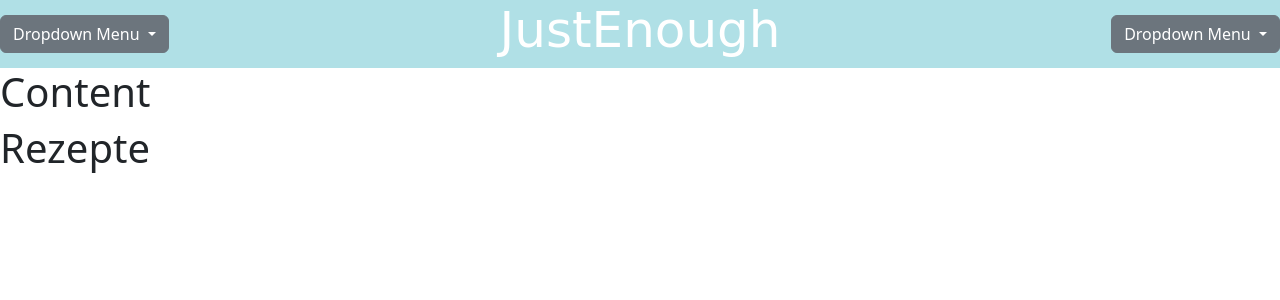
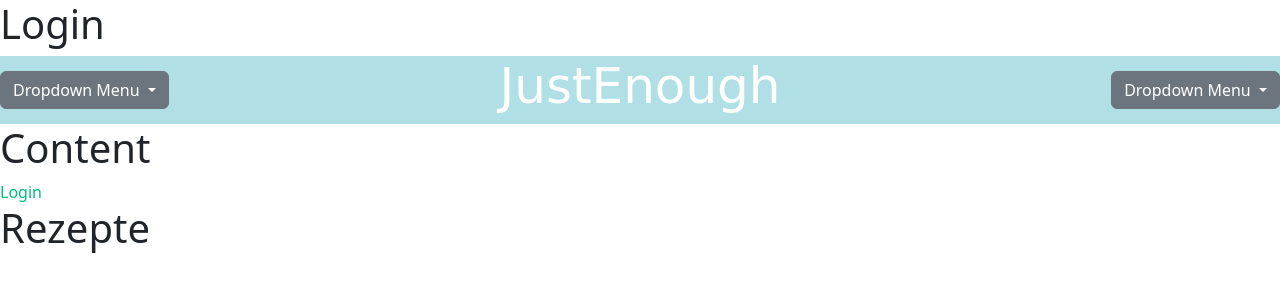
Before and after one commit to hanese/justenough_frontend, a Vue app: page /login in a window 1280 px wide. Shown: the top 300 px of the page. Built offline with nearby package versions, Linux system fonts and the light colour scheme.

Commit message:
Vue-Routersetup hinzugefügt

```diff
--- a/package.json
+++ b/package.json
@@ -10,7 +10,7 @@
   "dependencies": {
     "bootstrap": "^5.2.3",
     "vue": "^3.2.47",
-    "vue-router": "^4.1.6"
+    "vue-router": "^4.0.13"
   },
   "devDependencies": {
     "@vitejs/plugin-vue": "^4.0.0",
--- a/src/App.vue
+++ b/src/App.vue
@@ -7,6 +7,9 @@
 <template>
 
   <header>
+    <div id="nav">
+    </div>
+    <router-view/>
     <div>
       <HeaderWithNavbar/>
     </div>
--- a/src/components/Content.vue
+++ b/src/components/Content.vue
@@ -6,6 +6,7 @@
 
 <template>
   <h1>Content</h1>
+  <router-link :to="{ name: 'Login'}">Login</router-link>
   <Rezepte/>
 </template>
 
--- a/src/main.js
+++ b/src/main.js
@@ -2,5 +2,6 @@
 import App from './App.vue'
 import 'bootstrap';
 import './assets/main.css'
+import router from './router'
 
-createApp(App).mount('#app')
+createApp(App).use(router).mount('#app')
--- /dev/null
+++ b/src/views/Login.vue
@@ -0,0 +1,10 @@
+<template>
+  <div>
+    <h1>Login</h1>
+  </div>
+</template>
+<script>
+export default {
+  name: 'Login',
+}
+</script>
```
Also changed, not shown: src/router/index.js (added, +10 -0 lines), 1 other file (tests, documents, lock files or other folders).
